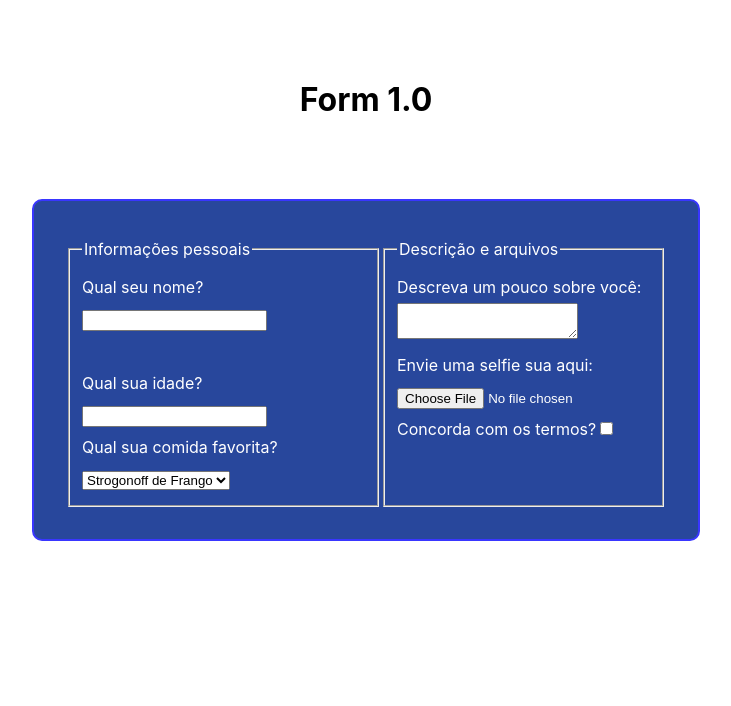
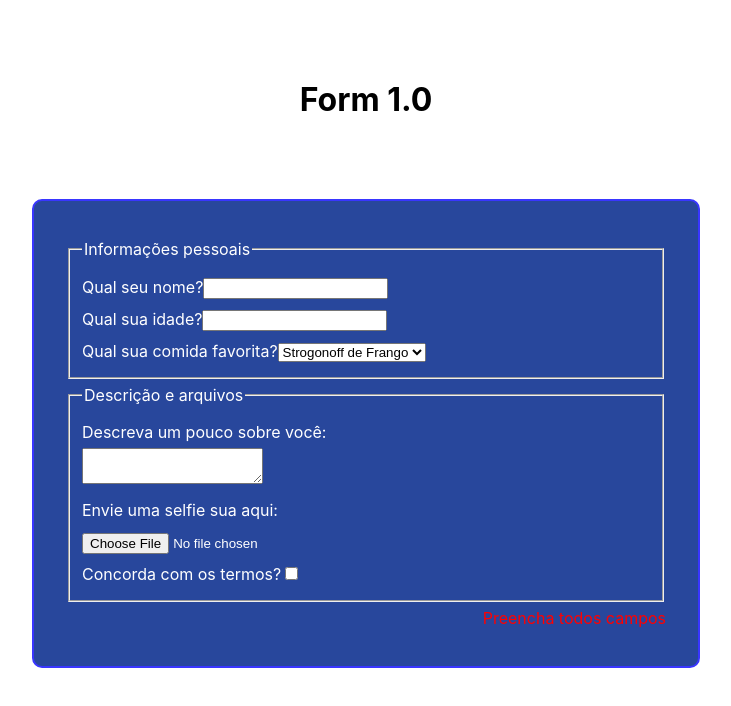
Before and after one commit to vitoraok1/trybe-exercises, a React (Create React App) app in the folder section-03-components-events-and-forms-with-react/day-02-forms-on-react/fixation-exercises/exercise-01/my-form-1.0/: page / in a window 1280 px wide. Shown: the top 706 px of the page, without its empty margins (274-1005 px from the left). Built offline with nearby package versions, Linux system fonts and the light colour scheme.

Commit message:
Adding a component that checks if all fields are filled in

```diff
--- a/section-03-components-events-and-forms-with-react/day-02-forms-on-react/fixation-exercises/exercise-01/my-form-1.0/src/components/Form.css
+++ b/section-03-components-events-and-forms-with-react/day-02-forms-on-react/fixation-exercises/exercise-01/my-form-1.0/src/components/Form.css
@@ -8,8 +8,7 @@
 
 .form {
   display: flex;
-  flex-direction: row;
-  flex-wrap: nowrap;
+  flex-direction: column;
   margin: auto;
   margin-top: 5rem;
   max-width: 600px;
@@ -20,3 +19,7 @@
   background-color: rgb(40, 71, 156);
   color: white;
 }
+
+.error-message {
+  text-align: right;
+}
--- a/section-03-components-events-and-forms-with-react/day-02-forms-on-react/fixation-exercises/exercise-01/my-form-1.0/src/components/Form.jsx
+++ b/section-03-components-events-and-forms-with-react/day-02-forms-on-react/fixation-exercises/exercise-01/my-form-1.0/src/components/Form.jsx
@@ -13,10 +13,33 @@ class Form extends React.Component {
     ageValue: '',
     descrValue: '',
     favFood: 'strogonoff',
-    agreeInfo: false
+    agreeInfo: false,
+    errorForm: true,
    };
 
   }
+
+  handleError = () => {
+    const {
+      nameValue,
+      ageValue,
+      descrValue,
+      agreeInfo
+    } = this.state;
+
+    const errorCases = [
+      !nameValue.length,
+      !ageValue.length,
+      !descrValue.length,
+      !agreeInfo
+    ];
+
+    const completedForm = errorCases.every((error) => error !== true);
+
+    this.setState({
+      errorForm: !completedForm,
+    });
+  };
 
   handleChange = ({ target }) => {
     const { name } = target;
@@ -24,14 +47,15 @@ class Form extends React.Component {
 
     this.setState({
       [name]: value,
-    });
+    }, this.handleError);
   };
 
   render() {
-    const { nameValue, ageValue, descrValue, favFood, agreeInfo } = this.state;
+    const { nameValue, ageValue, descrValue, favFood, agreeInfo, errorForm } = this.state;
 
     return (
-      <form className="form">
+      <div className="form">
+        <form>
           <fieldset>
             <legend>Informações pessoais</legend>
               <NameInput
@@ -81,6 +105,13 @@ class Form extends React.Component {
               </label>
           </fieldset>
         </form>
+        <span className="error-message">
+          { errorForm
+          ? <span style={ { color:'red' } }>Preencha todos campos</span>
+          : <span style={ { color:'green' } }>Todos campos foram preenchidos</span>
+          }
+        </span>
+      </div>
     );
   }
 };
--- a/section-03-components-events-and-forms-with-react/day-02-forms-on-react/fixation-exercises/exercise-01/my-form-1.0/src/components/NameInput.jsx
+++ b/section-03-components-events-and-forms-with-react/day-02-forms-on-react/fixation-exercises/exercise-01/my-form-1.0/src/components/NameInput.jsx
@@ -18,7 +18,6 @@ class NameInput extends React.Component {
                 value={nameValue}
                 onChange={handleChange}
               />
-              <br />
               <span>{ error ? error : '' }</span>
             </label>
     );
```
Lines whose indentation alone changed are shown as unchanged.
